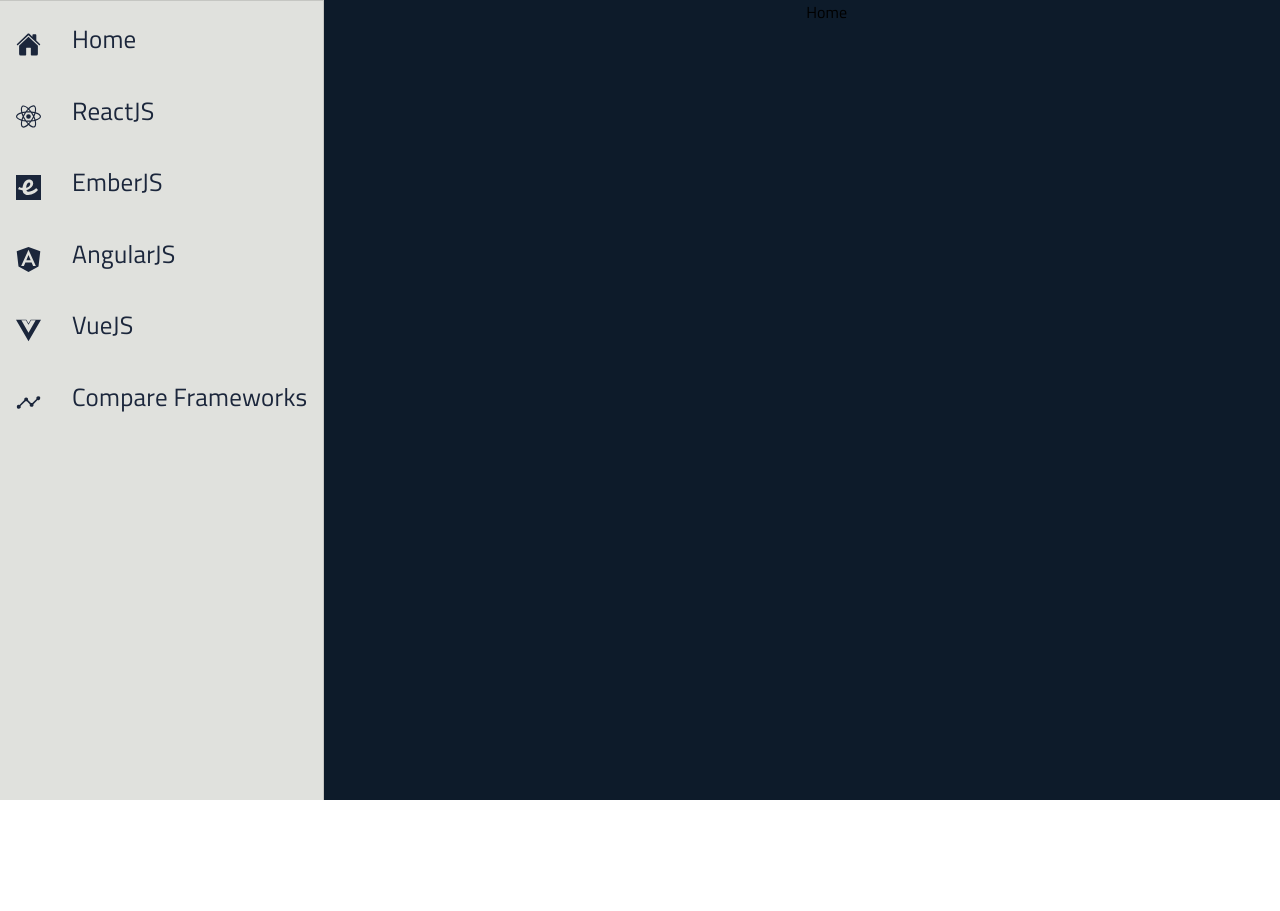
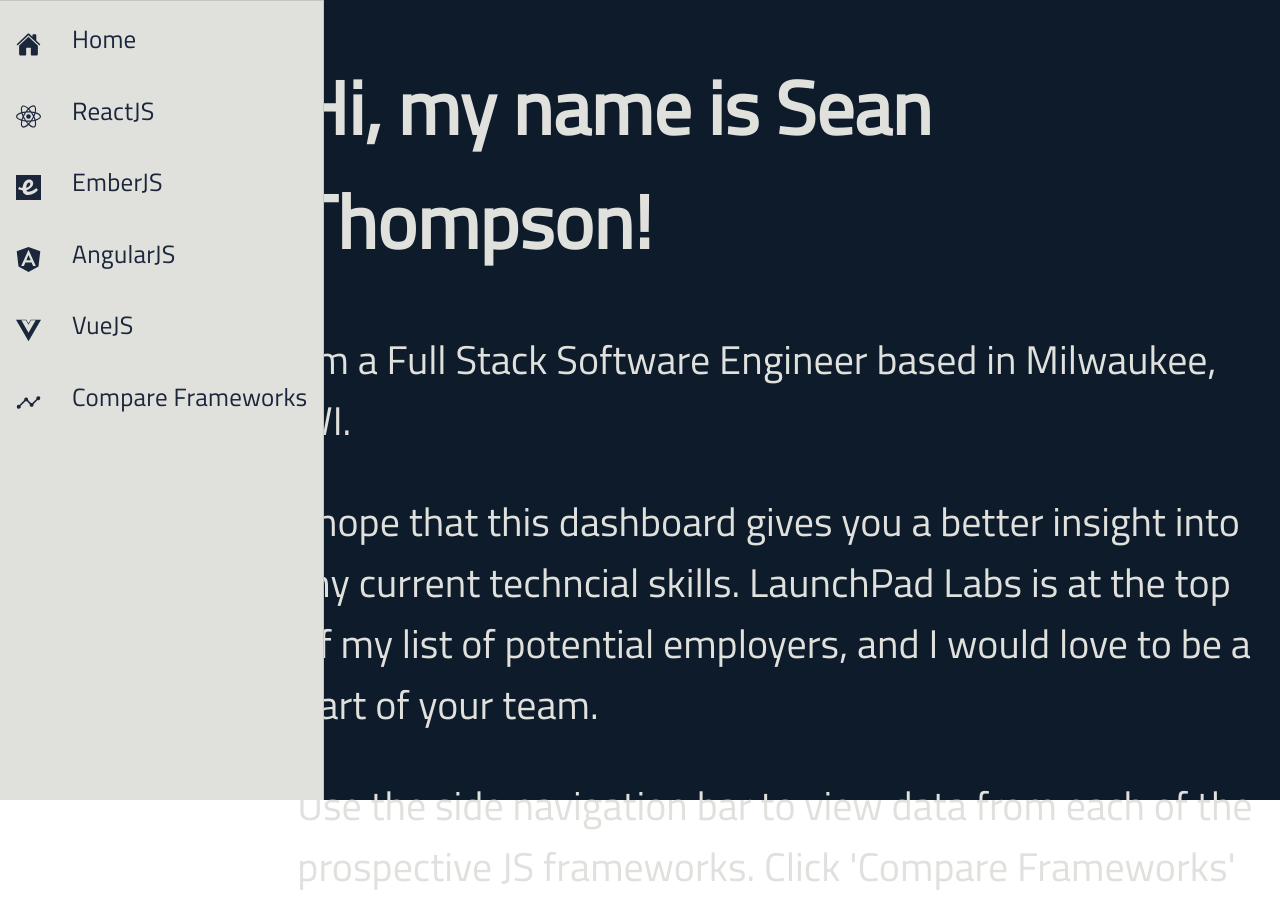
Before and after one commit to sean-slaughter/launchpad-challenge, a React (Create React App) app: page / in a window 1280 px wide. Shown: the top 911 px of the page. Before the commit the page ends 800 px from the top, so only its background shows below. Built offline with nearby package versions, Linux system fonts and the light colour scheme; what react-fusioncharts would draw is missing.

Commit message:
add interval to api calls

```diff
--- a/public/index.html
+++ b/public/index.html
@@ -22,7 +22,7 @@
       work correctly both with client-side routing and a non-root public URL.
       Learn how to configure a non-root public URL by running `npm run build`.
     -->
-    <title>Will Code For Food</title>
+    <title>LaunchPad Labs Coding Challenge</title>
   </head>
   <body>
     <noscript>You need to enable JavaScript to run this app.</noscript>
--- a/src/components/containers/Home.js
+++ b/src/components/containers/Home.js
@@ -1,9 +1,32 @@
+import { makeStyles } from '@material-ui/core';
 import React from 'react';
 
+const useStyles = makeStyles({
+    root: {
+        color: "#e0e1dd",
+        marginLeft: -100,
+        maxWidth: 1200
+    },
+    title: {
+        fontSize: 75
+    },
+    body: {
+        fontSize: 40
+    }
+})
+
 const Home = () => {
+    const classes = useStyles();
     return (
-        <div >
-            Home
+        <div className ={classes.root}>
+            <h1 className={classes.title}>Hi, my name is Sean Thompson!</h1>
+            <p className={classes.body}>I'm a Full Stack Software Engineer based in Milwaukee, WI.</p>
+            <p className={classes.body}>I hope that this dashboard gives you a better insight into my current techncial skills.
+            LaunchPad Labs is at the top of my list of potential employers, and I would love to be a part of your team.</p>
+            <p className={classes.body}>Use the side navigation bar to view data from each of the prospective JS frameworks.
+            Click 'Compare Frameworks' to see a more in depth analysis of how they stack up against each other.</p>
+            <p className={classes.body}>Thank you for giving me this coding challenge, it was a lot of fun!</p>
+
         </div>
     );
 }
--- a/src/components/repos/charts/CompareWeeklyChart.js
+++ b/src/components/repos/charts/CompareWeeklyChart.js
@@ -19,7 +19,7 @@
       }),
     };
   });
-//format chart configs
+//format chart configuration
   const chartConfigs = {
     type: "msline",
     width: "400",
--- a/src/components/repos/charts/CompareYearlyChart.js
+++ b/src/components/repos/charts/CompareYearlyChart.js
@@ -48,7 +48,6 @@
         },
       };
 
-      console.log(chartData)
     return <ReactFC {...chartConfigs} />;
 }
 
--- a/src/components/repos/charts/OpenIssuesChart.js
+++ b/src/components/repos/charts/OpenIssuesChart.js
@@ -7,13 +7,14 @@
 ReactFC.fcRoot(FusionCharts, Bar2D, FusionTheme);
 
 const OpenIssuesChart = ({ data }) => {
+    //format chart data
   const chartData = Object.entries(data).map(([key, value]) => {
     return {
       label: key,
       value: value.open_issues_count,
     };
   });
-
+  //format chart configuration
   const chartConfigs = {
     type: "bar2d",
     width: "400",
--- a/src/components/repos/containers/Compare.js
+++ b/src/components/repos/containers/Compare.js
@@ -16,7 +16,10 @@
     margin: 20,
     fontSize: 100,
     color: "#f3f3f4"
-}
+  },
+  loading: {
+    marginTop: "40vh"
+  }
 })
 
 const Compare = () => {
@@ -58,11 +61,11 @@
     setStateWithApiData();
   }, []);
 
-//set interval to retrieve data every minute
+  //set interval to keep reloading api data
   useEffect(() => {
-    const interval = setInterval(setStateWithApiData, 60000);
-    return clearInterval(interval);
-  }, []);
+    const id = setInterval(setStateWithApiData, 10000);
+    return () => clearInterval(id)
+  },[loading]);
 
 //only render charts if data is loaded
   const renderData = () => {
@@ -89,12 +92,11 @@
           )
       }
       else return (
+        //loading circle
         <Grid container direction="row" justify="center" alignItems="center">
-            <Grid container direction="column" justify="center" alignItems="center">
-              <Grid item xs={12}>
-                <CircularProgress color="primary"/>
+              <Grid className={classes.loading} item xs={12}>
+                <CircularProgress size={100} color="primary"/>
               </Grid>
-            </Grid>
         </Grid>
     )
   }
--- a/src/components/repos/containers/Repo.js
+++ b/src/components/repos/containers/Repo.js
@@ -1,4 +1,4 @@
-import React, { useEffect, useState } from "react";
+import React, { useEffect, useState, useRef } from "react";
 import WeeklyChart from "../charts/WeeklyChart";
 import axios from "axios";
 import YearlyChart from "../charts/YearlyChart";
@@ -25,10 +25,12 @@
     fontSize: 150,
     color: "#e0e1dd",
   },
+  loading: {
+    marginTop: "40vh"
+  }
 });
 
 const Repo = ({ repo }) => {
-
   const classes = useStyles();
 
   const [weeklyCommits, setWeeklyCommits] = useState(0);
@@ -48,7 +50,7 @@
 
   //set component state with api data
   const setStateWithApiData = async () => {
-    console.log("inside setstatewithapidata")
+    console.log("inside setstatewithapidata");
     const data = await fetchRepoData();
     setYearlyCommitsData(data[0]);
     setTotalYearlyCommits(getTotal(data[0]));
@@ -72,9 +74,9 @@
 
   //set interval to keep reloading api data
   useEffect(() => {
-    const interval = setInterval(setStateWithApiData, 2000);
-    return clearInterval(interval);
-  }, []);
+    const id = setInterval(setStateWithApiData, 10000);
+    return () => clearInterval(id);
+  }, [loading]);
 
   //only render charts if data is loaded
   const renderRepoData = () => {
@@ -120,16 +122,9 @@
     } else
       return (
         <Grid container direction="row" justify="center" alignItems="center">
-          <Grid
-            container
-            direction="column"
-            justify="center"
-            alignItems="center"
-          >
-            <Grid item xs={12}>
-              <CircularProgress color="primary" />
+            <Grid className={classes.loading} item xs={12}>
+              <CircularProgress size={100} color="primary" />
             </Grid>
-          </Grid>
         </Grid>
       );
   };
```
Also changed, not shown: 1 other file (tests, documents, lock files or other folders).
